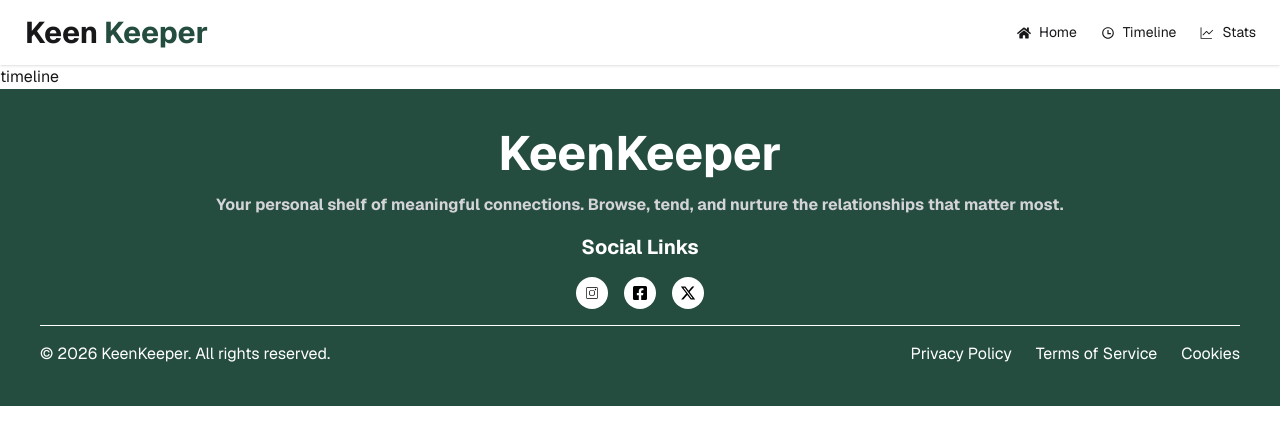
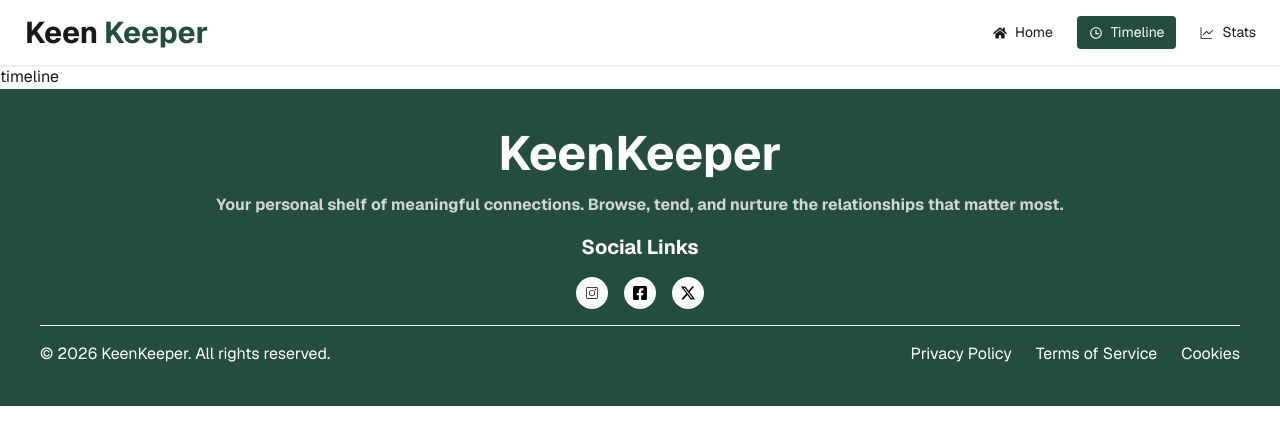
Before and after one commit to azizul-dev/assigment-7, a Next.js app: page /timeLine in a window 1280 px wide. Shown: the top 444 px of the page. Built offline with nearby package versions, Linux system fonts and the light colour scheme.

Commit message:
nav bar active color added

```diff
--- /dev/null
+++ b/src/components/MyLink.jsx
@@ -0,0 +1,14 @@
+"use client";
+
+import Link from 'next/link';
+import { usePathname } from 'next/navigation';
+import React from 'react';
+
+const MyLink = ({href, children}) => {
+    const pathname = usePathname();
+    console.log(pathname, href,"pathname")
+    return ( <Link href={href} className={`${pathname === href ? " bg-[#244D3F] text-white": "" }`}>{children}</Link>
+    );
+};
+
+export default MyLink;
--- a/src/components/Navbar/NavBar.jsx
+++ b/src/components/Navbar/NavBar.jsx
@@ -3,21 +3,35 @@ import React from 'react';
 import { FaHome } from 'react-icons/fa';
 import { GoGraph } from 'react-icons/go';
 import { RiTimeLine } from 'react-icons/ri';
+import MyLink from '../MyLink';
 
 const NavBar = () => {
     const links = (
         <>
-            <li><Link href={"/"}> <FaHome />Home</Link></li>
-            <li><Link href={"/timeLine"}> <RiTimeLine />Timeline</Link></li>
-            <li><Link href={"/stats"}> <GoGraph />Stats</Link></li>
+            <li>
+                <MyLink href="/">
+                    <FaHome /> Home
+                </MyLink>
+            </li>
+            <li className="mt-2 lg:mt-0 lg:ml-3">
+                <MyLink href="/timeLine">
+                    <RiTimeLine /> Timeline
+                </MyLink>
+            </li>
+            <li className="mt-2 lg:mt-0 lg:ml-3">
+                <MyLink href="/stats">
+                    <GoGraph /> Stats
+                </MyLink>
+            </li>
 
         </>
     )
+
+
     return (
         <div>
             <div className="navbar bg-base-100 shadow-sm">
 
-                {/* LEFT SIDE (Logo + Mobile Menu) */}
                 <div className="navbar-start">
                     <div className="dropdown">
                         <div tabIndex={0} role="button" className="btn btn-ghost lg:hidden">
@@ -39,7 +53,7 @@ const NavBar = () => {
                     </Link>
                 </div>
 
-                {/* RIGHT SIDE (Links) */}
+
                 <div className="navbar-end hidden lg:flex">
                     <ul className="menu menu-horizontal px-1">
                         {links}
```
